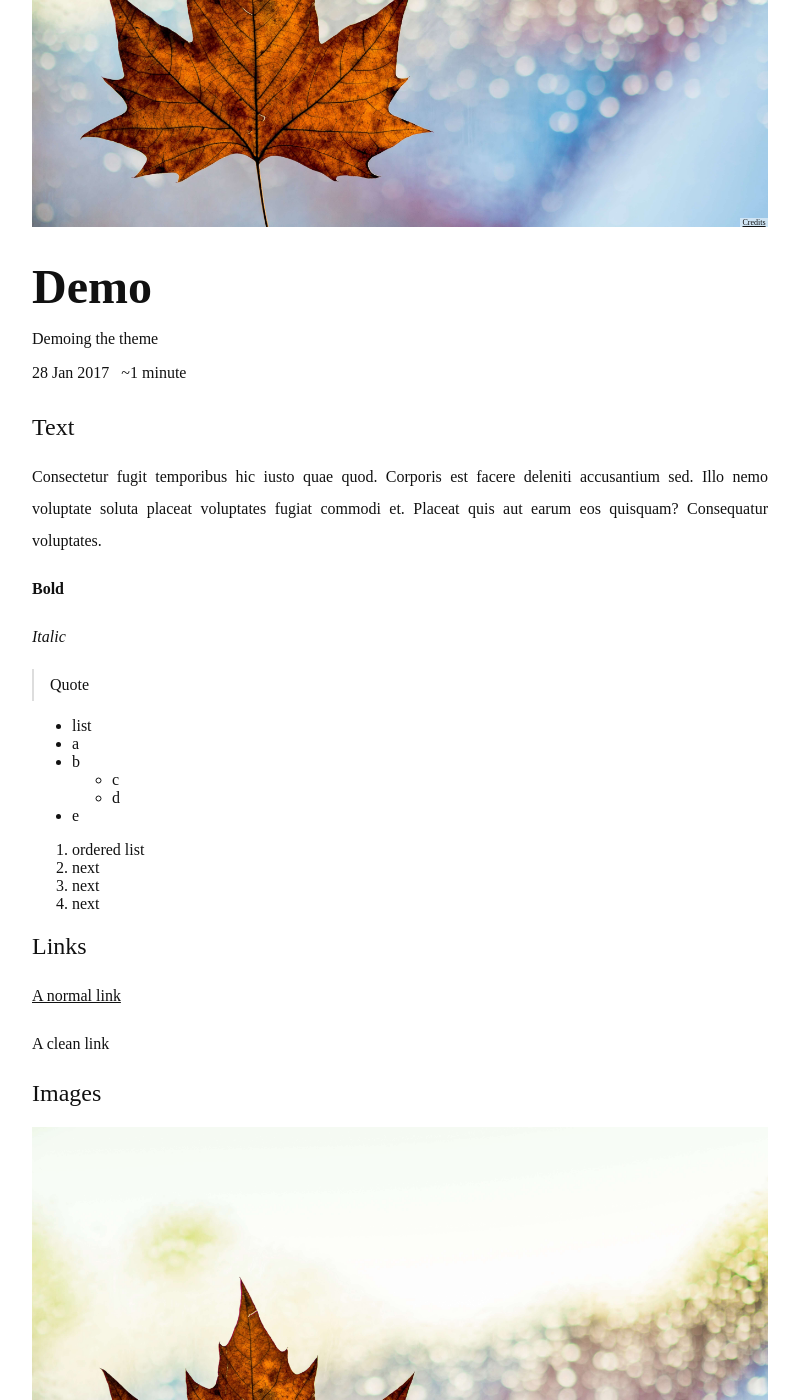
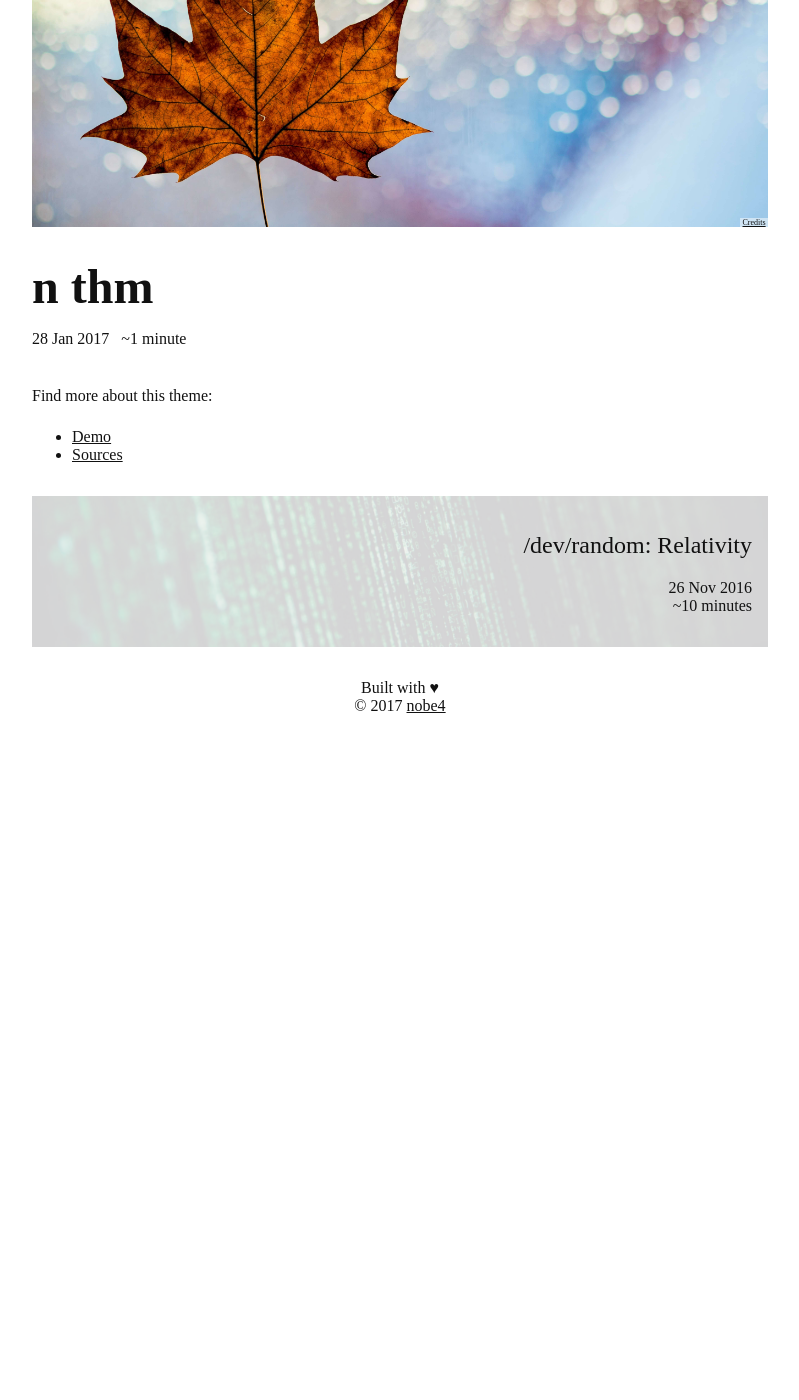
Before and after one commit to nobe4/nobe4.github.io, a Jekyll site: the page built from _posts/2017-01-28-demo.md, in a window 1280 px wide and 1400 px high, scrolled down 306 px. Shown: the whole window, without its empty margins (240-1039 px from the left). Built offline with Jekyll 4.4.1, drawn with Linux system fonts in a browser that asks for light colours; some web fonts are replaced; comment, search, counter and statistics services are not loaded; after the commit the page ends 1053 px from its top, so only the background shows below that; some of the changed text lies outside the part shown.

Commit message:
Update the demo article to link to the created theme

````diff
--- a/_config.yml
+++ b/_config.yml
@@ -2,7 +2,6 @@ title:            nobe4's blog
 description:      :q! since 2012
 created:          Built
 url:              http://nobe4.fr
-logo:             logo.png
 
 # Settings for reading time
 reading_time:     true
@@ -10,8 +9,7 @@ words_per_minute: 200
 
 # Owner/author information
 owner:
-  name:           Victor Haffreingue
-  avatar:         your_avatar.jpg
+  name:           nobe4
   bio:            I use Vim. Damn.
   disqus_name:    nobe4fr
   social:
--- a/_includes/header.html
+++ b/_includes/header.html
@@ -1,6 +1,6 @@
 {% comment %} Display only for non-homepage page {% endcomment %}
 {% if page.url != "/" %}
 	<header>
-		<a class="clean" href="/"> n4 </a>
+		<a class="clean" href="/"> {{ site.owner.name }} </a>
 	</header>
 {% endif %}
--- a/_posts/2017-01-28-demo.md
+++ b/_posts/2017-01-28-demo.md
@@ -1,78 +1,15 @@
 ---
 
 layout: post
-title: Demo
+title: n thm
 date: Sat Jan 28 14:00:14 UTC 2017
-description: Demoing the theme
 image:
   link: posts/demo.jpg
   credit_link: https://unsplash.com/
 
 ---
 
-# Text
+Find more about this theme:
 
-Consectetur fugit temporibus hic iusto quae quod. Corporis est facere deleniti accusantium sed. Illo nemo voluptate soluta placeat voluptates fugiat commodi et. Placeat quis aut earum eos quisquam? Consequatur voluptates.
-
-**Bold**
-
-*Italic*
-
-> Quote
-
-- list
-- a
-- b
-  - c
-  - d
-- e
-
-1. ordered list
-2. next
-2. next
-2. next
-
-
-# Links
-
-[A normal link](http://example.com 'Title')
-
-[A clean link](http://example.com 'Title'){:.clean}
-
-# Images
-
-![One]({{ site.url }}{{ site.image.path }}posts/demo.jpg 'Normal image')
-
-![Two]({{ site.url }}{{ site.image.path }}posts/demo-small.jpg 'Small image')
-
-# Video
-
-Prefered Width: `736px`
-
-<iframe width="736" height="414" src="https://www.youtube.com/embed/f1qv4yDCvek" frameborder="0" allowfullscreen></iframe>
-
-# Music
-
-<iframe width="100%" height="450" scrolling="no" frameborder="no" src="https://w.soundcloud.com/player/?url=https%3A//api.soundcloud.com/playlists/2699167&amp;auto_play=false&amp;hide_related=false&amp;show_comments=true&amp;show_user=true&amp;show_reposts=false&amp;visual=true"></iframe>
-
-# Code
-
-Direct:
-
-
-Python
-
-```python
-s="abc";"".join([chr(int("0x"+s[i:i+2],16)) for i in xrange(0,len(s),2)][::-1])
-```
-
-Vim
-
-```vim
-set nocompatible " be iMproved, required
-let mapleader="\<Space>" " need to set the mapleader before the plugins
-```
-
-or embed:
-
-<script src="https://gist.github.com/nobe4/450087200d6f09d0b951fc2adde8a2da.js"></script>
+- [Demo](http://n.nobe4.fr)
+- [Sources](https://github.com/nobe4/n)
````
